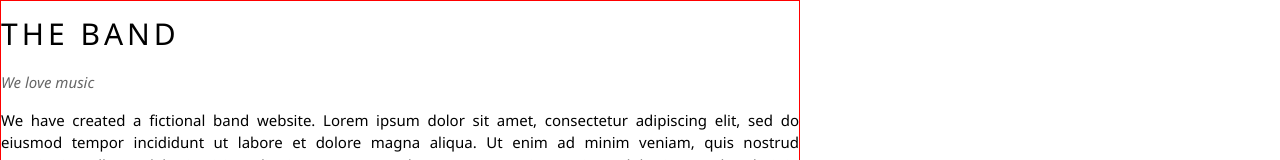
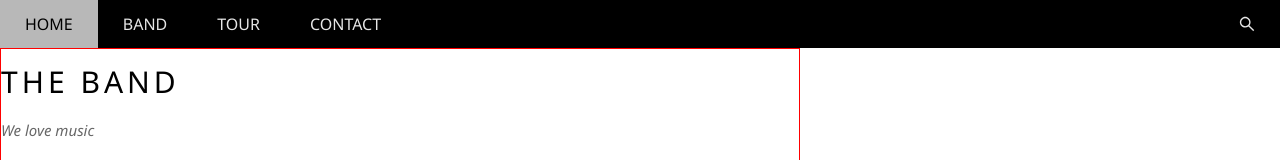
Before and after one commit to ravindrakumarkumawat/event-landing-page, a React (Create React App) app: page / in a window 1280 px wide. Shown: the top 160 px of the page. Built offline with nearby package versions, Linux system fonts and the light colour scheme.

Commit message:
added the nav bbar

```diff
--- a/src/components/Home/Home.css
+++ b/src/components/Home/Home.css
@@ -1,3 +1,3 @@
-.home-contianer {
-  margin: 0 auto;
+.mt3 {
+  margin-top: 3rem;
 }
--- a/src/components/Home/index.js
+++ b/src/components/Home/index.js
@@ -5,16 +5,21 @@ import Map from '../../assets/images/map.jpg'
 import Contact from '../Contact'
 import Tour from '../TourModal'
 import Band from '../Band'
+import Navbar from '../Navbar'
+import './Home.css'
 
 
 const Home = () => {
   return (
     <>
+      <Navbar />
+      <div className="mt3">
       <Band />
       <Tour />
       <Contact />
       <Image />
       <Footer />
+      </div>
     </>
   )
 }
--- /dev/null
+++ b/src/components/Navbar/Navbar.css
@@ -0,0 +1,83 @@
+.navbar {
+  overflow: hidden;
+  position: fixed;
+  top: 0;
+  width: 100%;
+
+  display: flex;
+  background-color: #000;
+}
+
+.navbar-left {
+  display: flex;
+  width: 97%;
+}
+
+.navbar-left a, .navbar-right div{
+  display: block;
+  text-decoration: none;
+  color: #FFFFFF;
+  padding: 12px 25px;
+  text-align: center;
+  text-decoration: none;
+  font-size: 16px;
+  /* margin-right: 16px; */
+  opacity: 0.9;
+}
+
+.navbar-left a:hover, .navbar-right div:hover {
+  color: #000;
+  background-color: #ccc;
+}
+
+.navbar-right div {
+  cursor: pointer;
+}
+
+.navbar-right {
+  display: flex;
+  justify-content: flex-end;
+}
+
+
+
+
+.dropbtn {
+  background-color: #4CAF50;
+  color: white;
+  padding: 16px;
+  font-size: 16px;
+  border: none;
+  cursor: pointer;
+}
+
+.dropdown {
+  position: relative;
+  display: block;
+}
+
+.dropdown-content {
+  display: none;
+  position: relative;
+  background-color: #f9f9f9;
+  min-width: 160px;
+  box-shadow: 0px 8px 16px 0px rgba(0,0,0,0.2);
+  z-index: 2;
+}
+
+.dropdown-content a {
+  color: black;
+  padding: 12px 16px;
+  text-decoration: none;
+  display: block;
+}
+
+.dropdown-content a:hover {background-color: #f1f1f1}
+
+.dropdown:hover .dropdown-content {
+  display: block;
+}
+
+.dropdown:hover .dropbtn {
+  background-color: #3e8e41;
+}
--- /dev/null
+++ b/src/components/Navbar/index.js
@@ -0,0 +1,35 @@
+import { SearchOutlined } from '@ant-design/icons'
+import React from 'react'
+import './Navbar.css'
+import NormalRow from '../common/NormalRow'
+import NormalCol from '../common/NormalCol'
+
+const Navbar = () => {
+  return (
+    <>
+    <NormalRow>
+      <NormalCol span={24}>
+        <div className="navbar">
+          <div className="navbar-left">
+            <div>
+              <a href="#" className="">HOME</a>
+            </div>
+            <div>
+              <a href="#band" className="">BAND</a>
+            </div>
+            <div>
+              <a href="#tour" className="">TOUR</a>
+            </div>
+            <div>
+              <a href="#contact" className="">CONTACT</a>
+            </div>
+          </div>
+          <div className="navbar-right"><div><SearchOutlined /></div></div>
+        </div>
+      </NormalCol>
+    </NormalRow>
+    </>
+  )
+}
+
+export default Navbar
```
Also changed, not shown: src/components/Home/Home.module.css (deleted).
